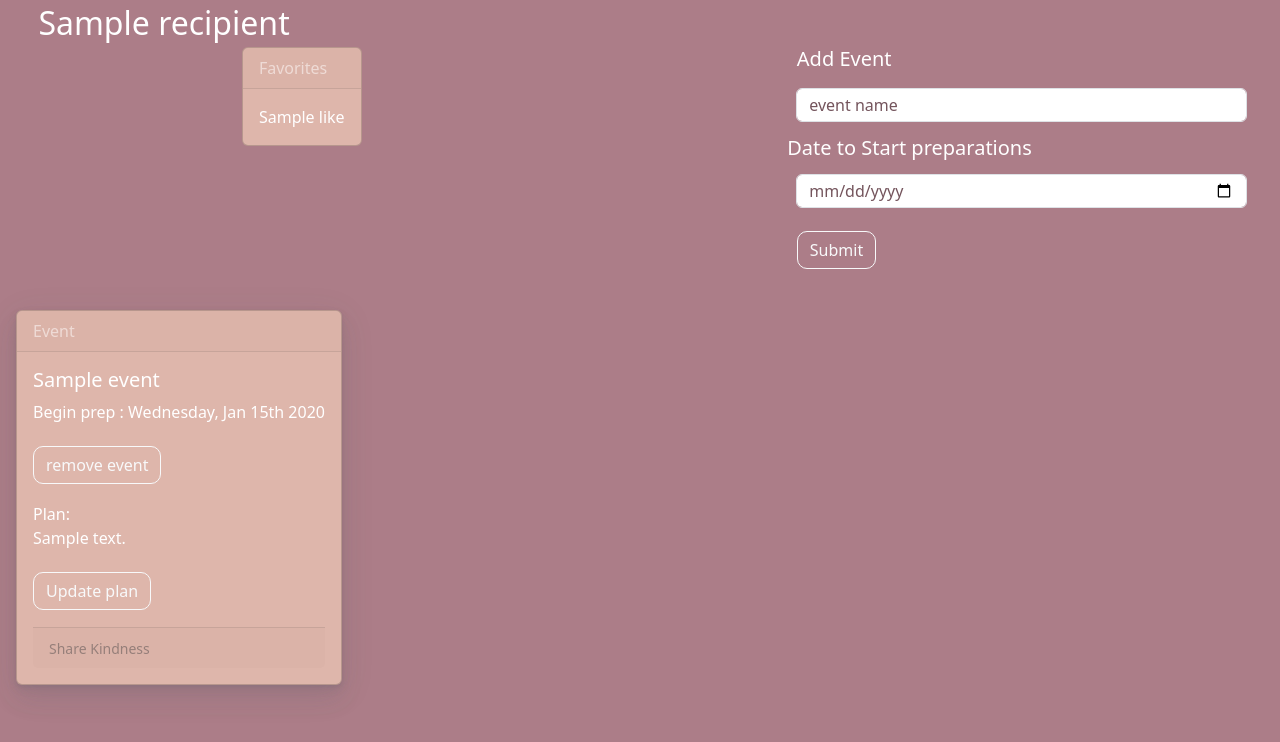
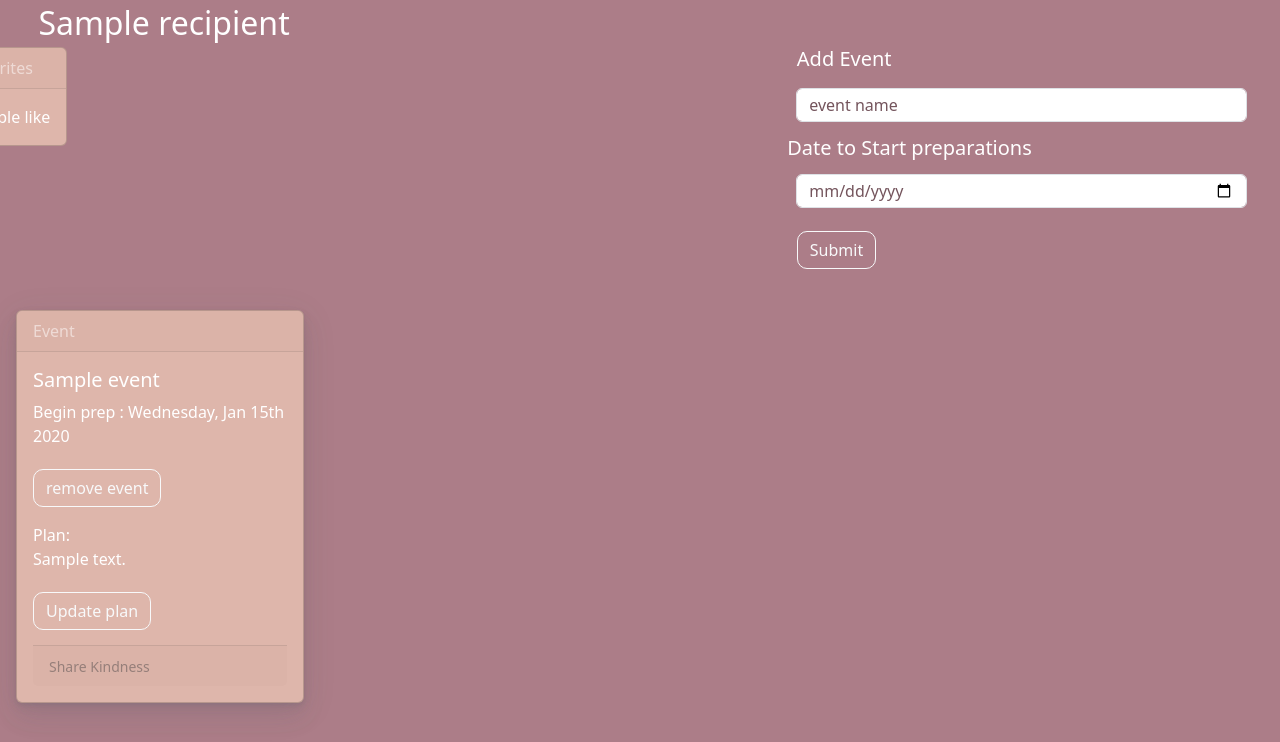
Before and after one commit to ShannaSmith/benevolence, a Flask app: page /recipients_profile/1 in a window 1280 px wide. Shown: the part 58-800 px from the top of the page. Run offline with Flask 2, Linux system fonts and the light colour scheme; tables that the repository leaves empty hold one stand-in row (values such as "Sample post"); some libraries are stand-ins or nearby versions; some web fonts are replaced.

Commit message:
restyle like card

```diff
--- a/static/css/styles.css
+++ b/static/css/styles.css
@@ -212,8 +212,9 @@ display:inline-flex;
 /* color:rgb(116,84,92); */
 color:white;
 box-shadow: 0 0.46875rem 2.1875rem rgba(90,97,105,0.1), 0 0.9375rem 1.40625rem rgba(90,97,105,0.1), 0 0.25rem 0.53125rem rgba(90,97,105,0.12), 0 0.125rem 0.1875rem rgba(90,97,105,0.1);
+max-width: 18rem;
 }
-}
+
 #note-card{
     width:40% !important;
     border-width: 1em;
@@ -303,7 +304,7 @@ h2, h5{
 }
 #like-card{
     position: relative;
-    left:-25vw;
+    left:-48vw;
     color:white;
 }
 .card {
```
